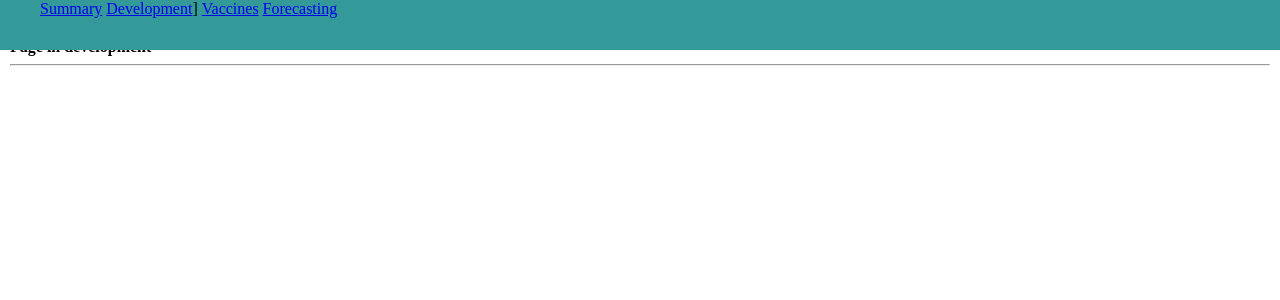
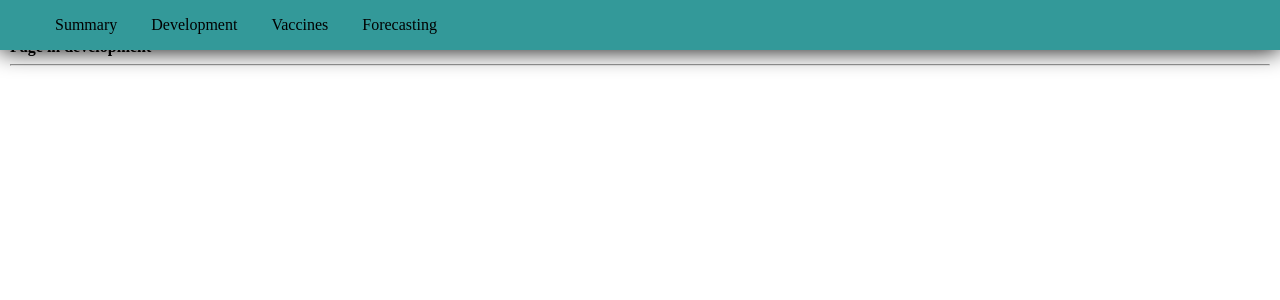
Before and after one commit to ArjunNiranjan1/covid19Project, a Flask app: page /vaccines/ in a window 1280 px wide. Shown: the top 300 px of the page. Run offline with Flask 2, Linux system fonts and the light colour scheme; parts of the project's set-up code (start-up, migrations or seed data) failed here and were passed over.

Commit message:
front-end stuff

```diff
--- a/static/main.css
+++ b/static/main.css
@@ -11,8 +11,20 @@ header {
     left: 0;
     right: 0;
     height: 50px;
+    display: flex;
+    align-items: center;
+    box-shadow: 0 0 25px 0 black;
 }
 
 header * {
 	display: inline;
 }
+
+header li {
+	margin: 15px;
+}
+
+header li a {
+    color: black;
+    text-decoration: none;
+}
--- a/templates/base.html
+++ b/templates/base.html
@@ -9,7 +9,7 @@
 		<nav>
 			<ul>
 				<li><a href={{ url_for('home') }}>Summary</a></li>
-				<li><a href={{ url_for('features') }}>Development</a></li>]
+				<li><a href={{ url_for('features') }}>Development</a></li>
 				<li><a href={{ url_for('vaccines') }}>Vaccines</a></li>
 				<li><a href={{ url_for('forecasting') }}>Forecasting</a></li>
 			</ul>
--- a/templates/forecasting.html
+++ b/templates/forecasting.html
@@ -1,3 +1,7 @@
 {% extends 'base.html' %}
 {% block title %}Forecasting{% endblock %}
-{% block content %}<div><b>Page in development</b></div>{% endblock %}
+{% block content %}
+<div>
+	<b>Page in development</b>
+</div>
+{% endblock %}
--- a/templates/vaccines.html
+++ b/templates/vaccines.html
@@ -1,3 +1,7 @@
 {% extends 'base.html' %}
 {% block title %}Vaccines{% endblock %}
-{% block content %}<div><b>Page in development</b></div>{% endblock %}
+{% block content %}
+<div>
+	<b>Page in development</b>
+</div>
+{% endblock %}
```
